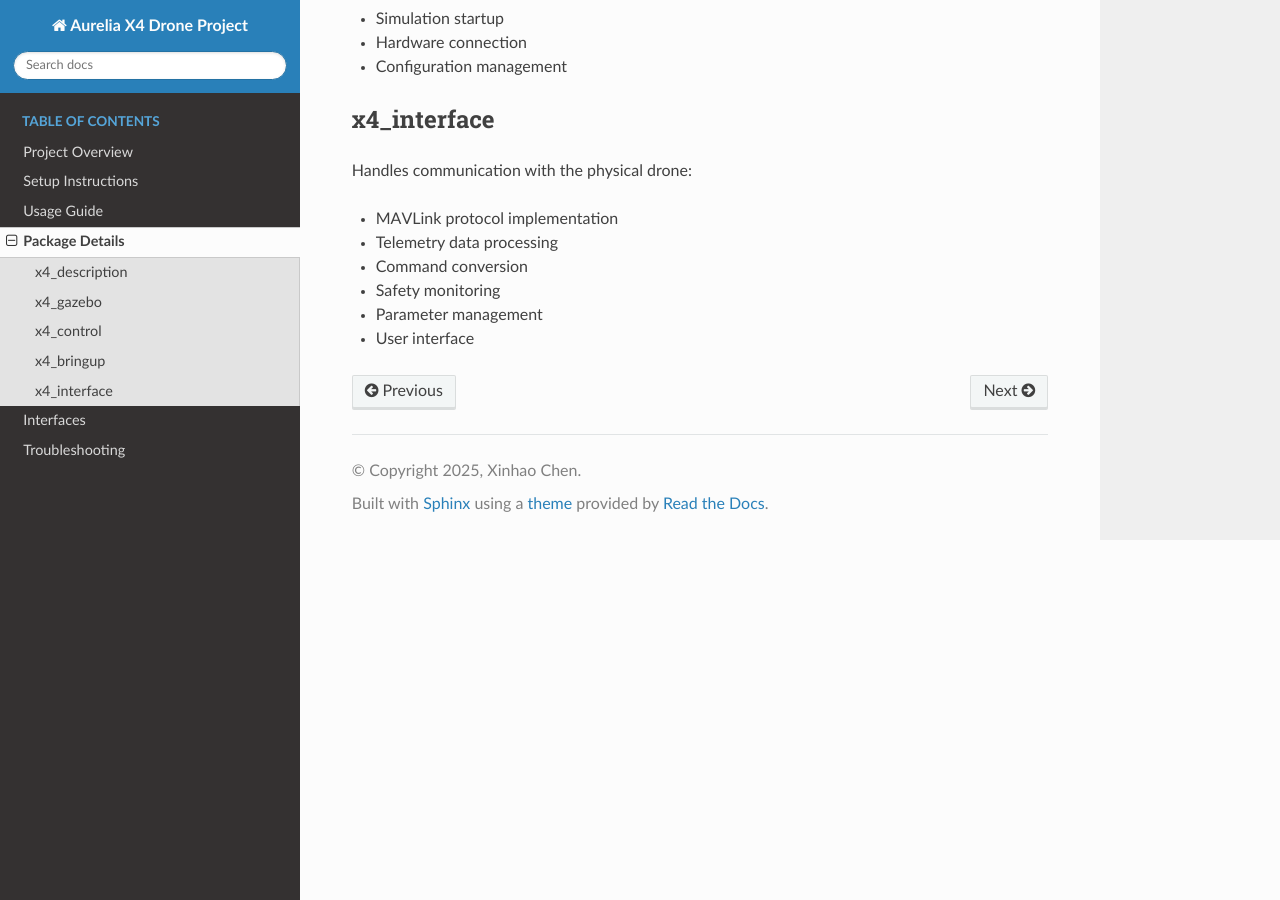
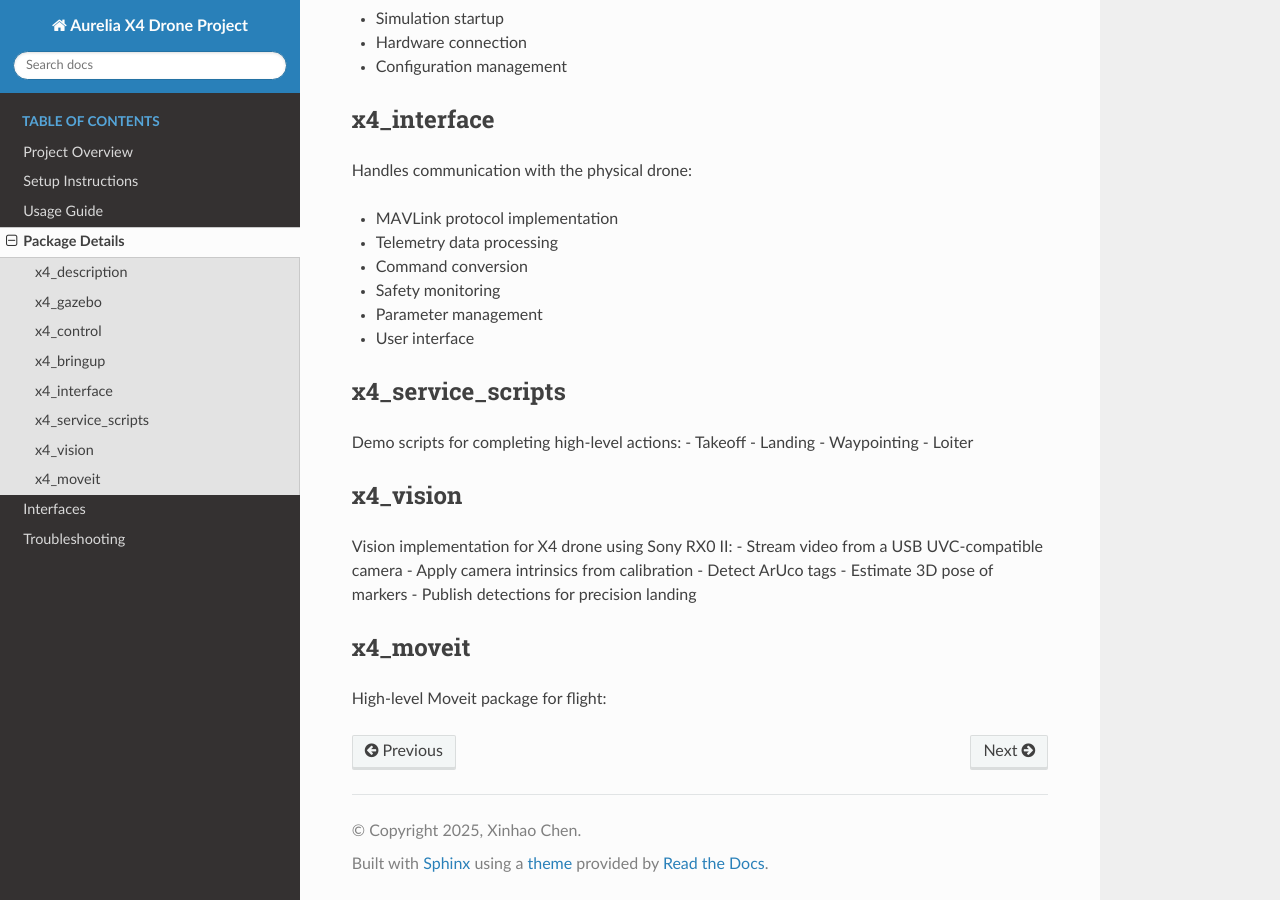
Before and after one commit to XinhaoChen111/RSP_drone_project_doc, a Sphinx documentation site: the page built from docs/source/packages.rst, in a window 1280 px wide and 900 px high, scrolled down 929 px. Built offline with Sphinx 7.4.7 and the Read the Docs theme 3.1.0, drawn with Linux system fonts in a browser that asks for light colours; pages that are not in the unit, such as notebooks, are missing from menus.

Commit message:
Update packages.rst

```diff
--- a/docs/source/packages.rst
+++ b/docs/source/packages.rst
@@ -51,3 +51,29 @@ Handles communication with the physical drone:
 - Safety monitoring
 - Parameter management
 - User interface
+
+
+x4_service_scripts
+------------
+
+Demo scripts for completing high-level actions:
+- Takeoff
+- Landing
+- Waypointing
+- Loiter
+
+x4_vision
+------------
+
+Vision implementation for X4 drone using Sony RX0 II:
+- Stream video from a USB UVC-compatible camera
+- Apply camera intrinsics from calibration
+- Detect ArUco tags
+- Estimate 3D pose of markers
+- Publish detections for precision landing
+
+
+x4_moveit
+------------
+
+High-level Moveit package for flight:
```
